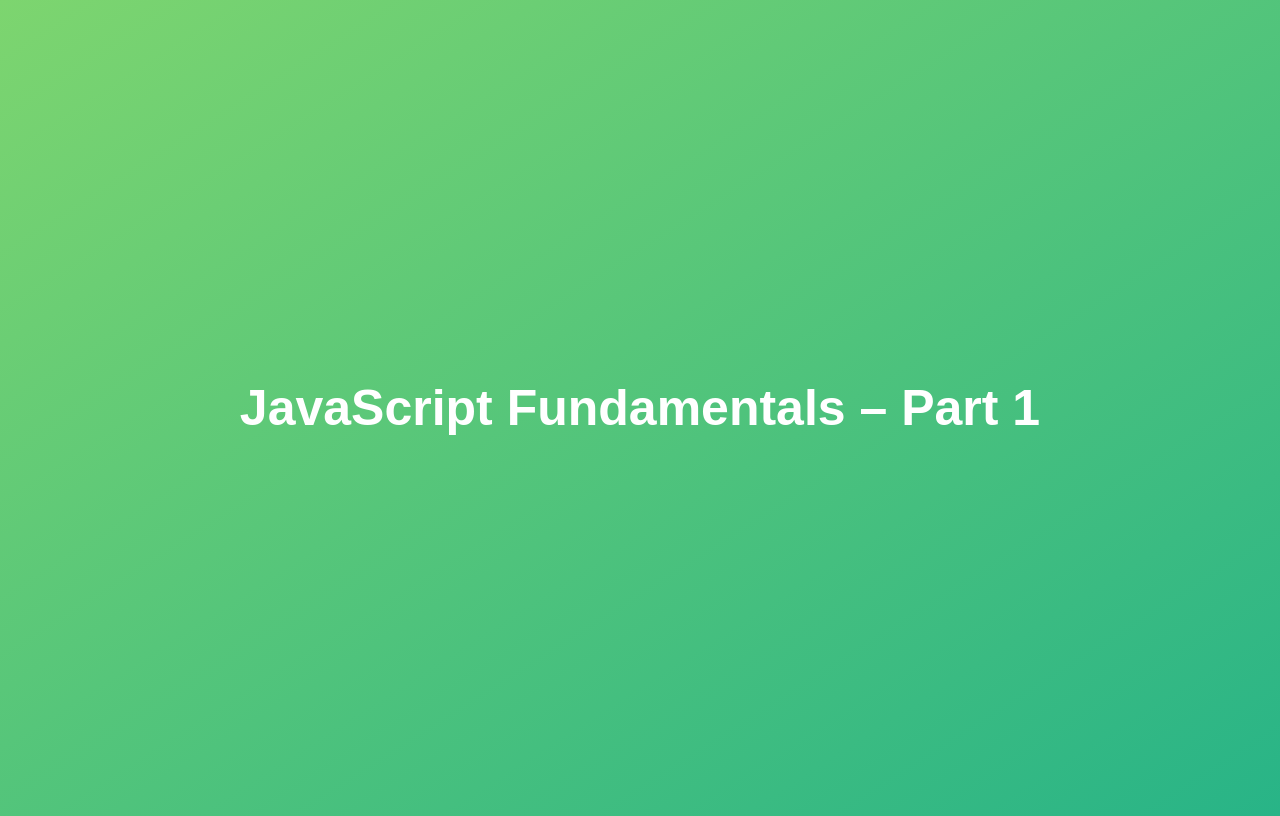
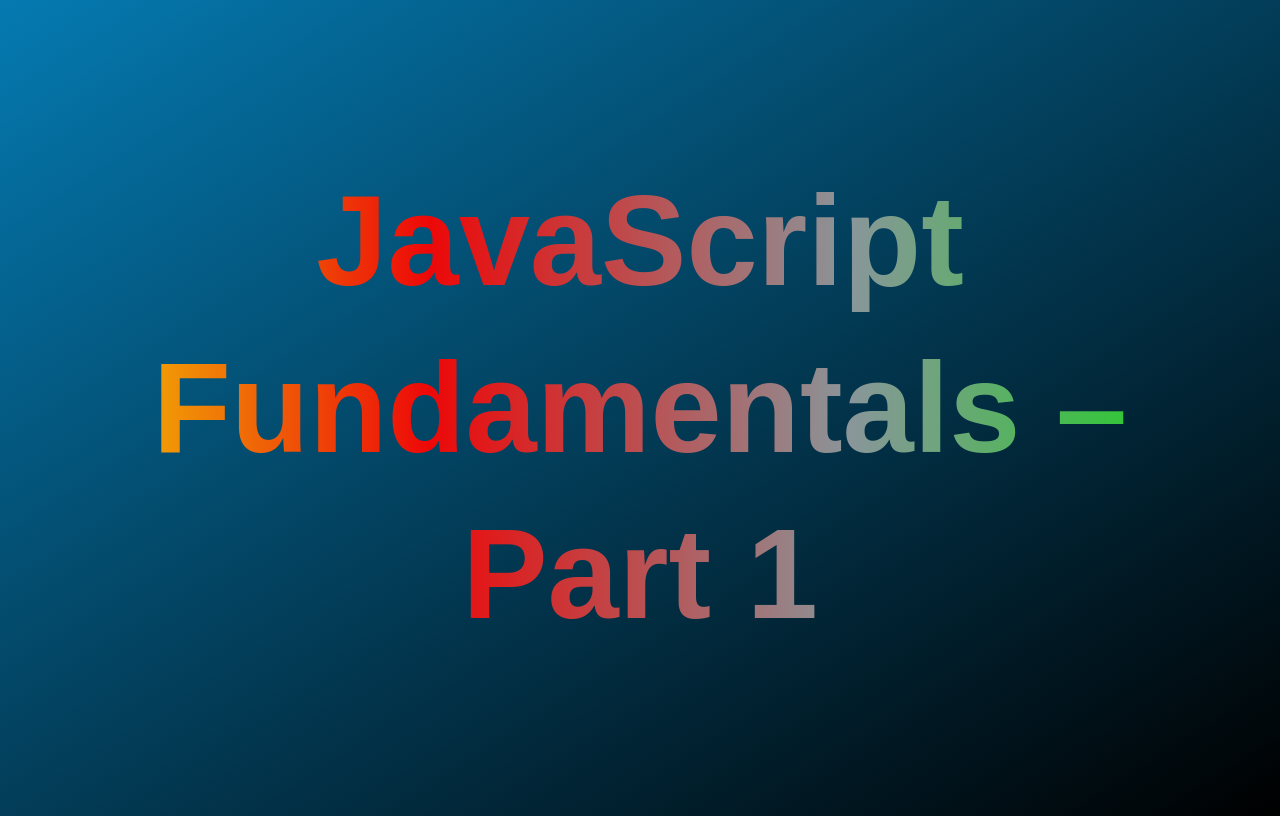
Before and after one commit to faradeen-ja/My-complete-JavaScript-training-projects, a plain HTML site: page Advanced JavaScript A-Z/01-JS Fundamentals-Part-1/index.html in a window 1280 px wide. Drawn offline with Linux system fonts and the light colour scheme.

Commit message:
Update index.html

```diff
--- a/Advanced JavaScript A-Z/01-JS Fundamentals-Part-1/index.html
+++ b/Advanced JavaScript A-Z/01-JS Fundamentals-Part-1/index.html
@@ -10,16 +10,21 @@
         height: 100vh;
         display: flex;
         align-items: center;
-        background: linear-gradient(to top left, #28b487, #7dd56f);
+        background: linear-gradient(to top left, #000000, #057ab1);
       }
       h1 {
         font-family: sans-serif;
-        font-size: 50px;
+        font-size: 8rem;
         line-height: 1.3;
         width: 100%;
         padding: 30px;
         text-align: center;
-        color: white;
+        background: linear-gradient(to right,
+                #f3eb05, #ed0808, #89969a, #08de08);
+                -webkit-text-fill-color: transparent;
+                -webkit-background-clip: text;
+
+
       }
     </style>
   </head>
```
